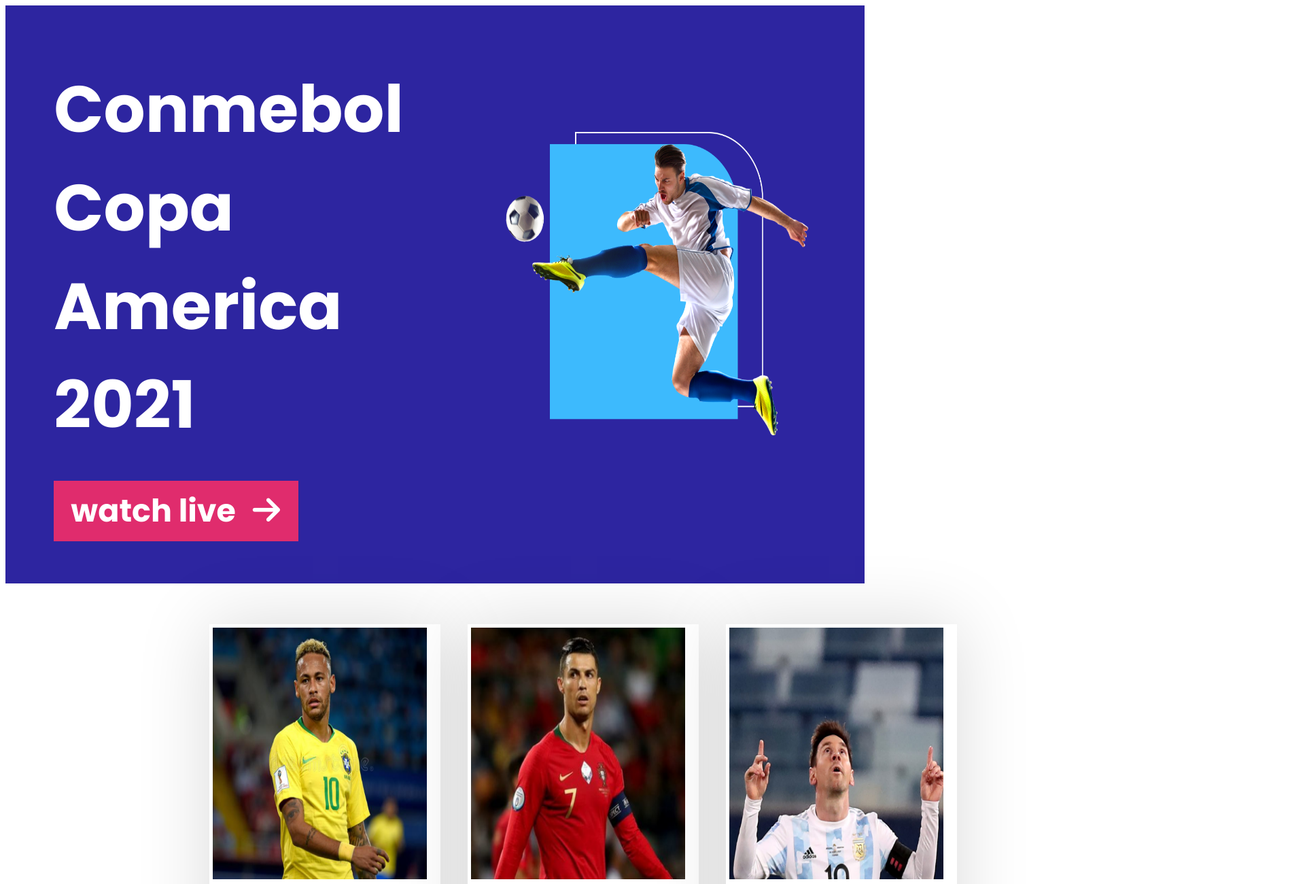
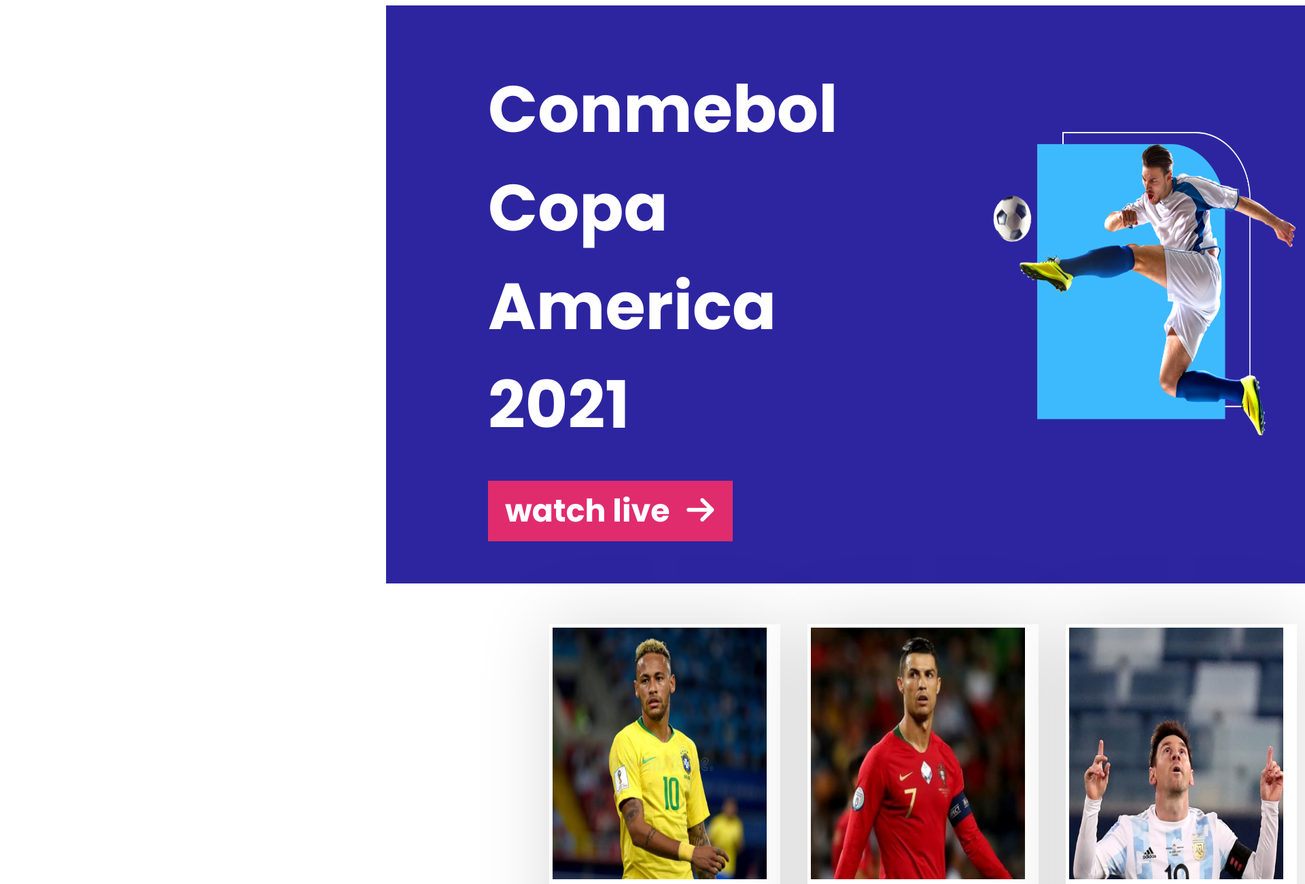
Before and after one commit to Forhadchowdhury/Assignment-2, a plain HTML site: page index.html in a window 1280 px wide. Shown: the top 1300 px of the page at 68% size, 1920 px wide, since content can reach past the window. Drawn offline with Linux system fonts and the light colour scheme.

Commit message:
added last

```diff
--- a/style.css
+++ b/style.css
@@ -9,8 +9,10 @@
    /* banner styles  */
 .banner-section{
     background-color:#2D25A0;
-   width: 100%;
+   width: 1500px;
     height: 850px;
+    position: relative;
+    left: 560px;
 }
 .banner-info{
     display: flex;
@@ -67,11 +69,14 @@
 ----------------------------------------------------------------------------------*/
                          /* first section  */
 
-
+.container{
+    width:100%;
+}
 .section-players{
     width: 1100px;
+
     position: relative;
-    left: 300px;
+    left: 800px;
     margin-top: 40px;
     justify-content: center;
     display: grid;
```
